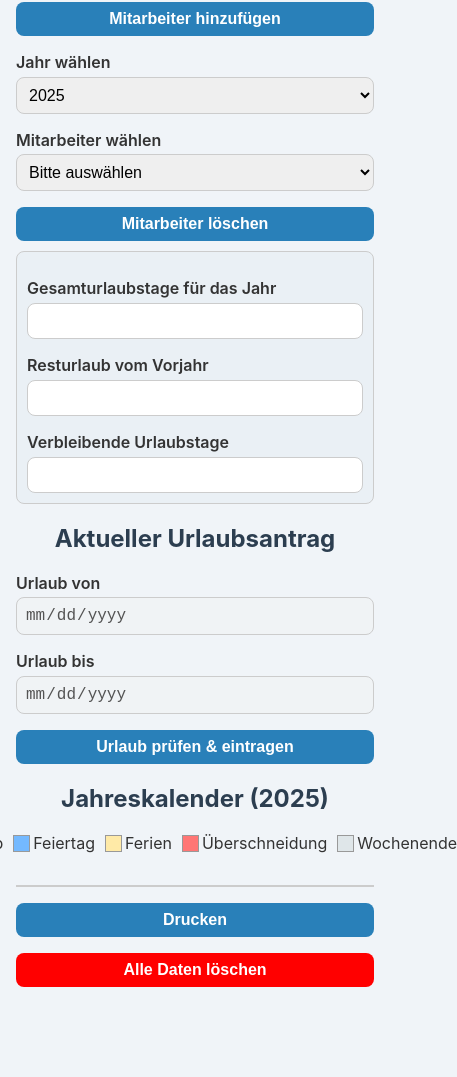
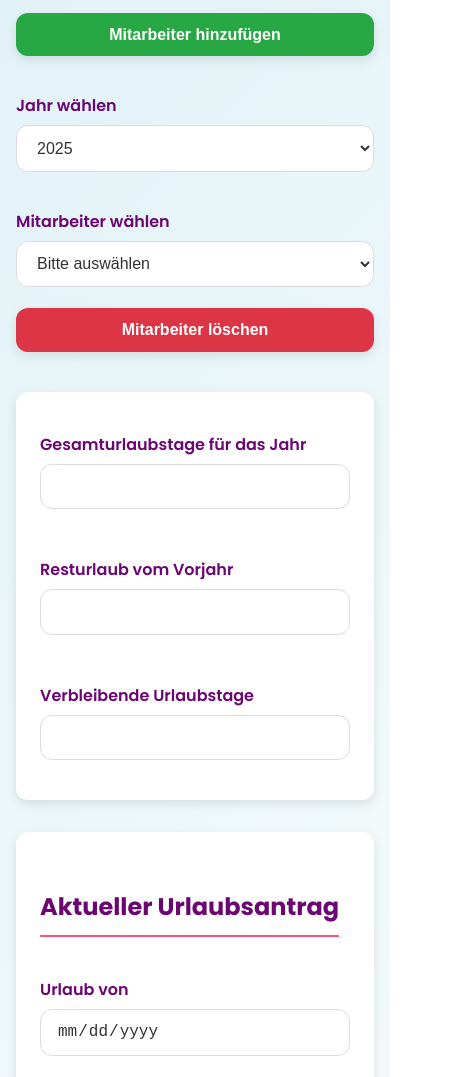
Before and after one commit to pfeifferliege/Urlaubsplaner-gesamt, a plain HTML site: page index.html in a window 390 px wide. Shown: the part 151-1228 px from the top of the page, 457 px wide, since content can reach past the window. Before the commit the page ends 1154 px from the top, so only its background shows below. Drawn offline with Linux system fonts and the light colour scheme.

Commit message:
Update index.html

```diff
--- a/index.html
+++ b/index.html
@@ -2,58 +2,359 @@
 <html lang="de">
 <head>
 <meta charset="UTF-8">
-<meta name="viewport" content="width=device-width, initial-scale=1">
-<title>Urlaubsplaner Taxi Pfeiffer</title>
+<meta name="viewport" content="width=device-width, initial-scale=1.0">
+<title>Urlaubsplaner Sachsen-Anhalt</title>
+<link href="https://fonts.googleapis.com/css2?family=Poppins:wght@300;400;600;700&display=swap" rel="stylesheet">
 <style>
-body { font-family:'Inter',sans-serif; max-width:1400px; margin:0 auto; background:#f0f4f8; padding:1rem; color:#333; }
-h1,h2 { text-align:center; color:#2c3e50; }
-label { display:block; margin-top:1rem; font-weight:600; }
-input, button, select { width:100%; box-sizing:border-box; padding:0.5rem; margin-top:0.3rem; border-radius:8px; border:1px solid #ccc; font-size:1rem; }
-button { margin-top:1rem; background-color:#2980b9; color:white; font-weight:bold; border:none; cursor:pointer; }
-button:hover { background-color:#1c5980; }
-#calendarContainer { overflow-x:auto; margin-top:2rem; border:1px solid #ccc; background:white; }
-table { border-collapse:collapse; width:max-content; border-radius:8px; overflow:hidden; }
-th,td { border:1px solid #999; padding:3px; text-align:center; font-size:0.7rem; min-width:22px; position:relative; }
-th.month-header { background:#dfe6e9; font-weight:bold; color:#2d3436; text-align:center; vertical-align: bottom; }
-th.week-header { background:#b2bec3; color:#2d3436; font-weight:bold; }
-th.user-header { vertical-align: bottom; padding-bottom: 5px; }
+  :root {
+    --primary-color: #6a0572; /* Dark Purple */
+    --secondary-color: #ab09a8; /* Lighter Purple */
+    --accent-color: #ff527b; /* Pink */
+    --text-color: #333;
+    --light-bg: #f7f3f9;
+    --dark-bg: #e0d9e4;
+    --white: #ffffff;
+    --shadow: 0 4px 12px rgba(0, 0, 0, 0.1);
+    --border-radius: 12px;
+  }
 
-.weekend { background-color:#dfe6e9; }
-.feiertag { background-color:#74b9ff; }
-.ferien { background-color:#ffeaa7; }
-.urlaub { background-color:#7bed9f !important; z-index:5; position:relative; }
-.ueberschreitung { background-color:#ff7675 !important; z-index:6; position:relative; }
-td:hover::after { content: attr(data-tooltip); position:absolute; bottom:100%; left:50%; transform:translateX(-50%); background:#333; color:#fff; padding:2px 5px; font-size:0.7rem; white-space:nowrap; border-radius:3px; z-index:9999; }
-.genehmigt { border:2px solid green; padding:5px; margin-top:10px; }
-.nicht-genehmigt { border:2px solid red; padding:5px; margin-top:10px; }
-#jahresplanBlock { padding:10px; border:1px solid #ccc; border-radius:8px; margin-top:10px; background:#eaf0f5; }
-.legend { display:flex; justify-content:center; gap:10px; margin-bottom:5px; }
-.legend div { display:flex; align-items:center; gap:3px; }
-.legend span { width:15px; height:15px; display:inline-block; border:1px solid #999; }
-.legend span.ueberschreitung { background-color: #ff7675; }
+  body {
+    font-family: 'Poppins', sans-serif;
+    max-width: 1400px;
+    margin: 0 auto;
+    background: linear-gradient(135deg, #e0f2f7 0%, #fefefe 100%);
+    padding: 1.5rem;
+    color: var(--text-color);
+    line-height: 1.6;
+  }
+
+  h1, h2 {
+    text-align: center;
+    color: var(--primary-color);
+    margin-bottom: 1.5rem;
+    font-weight: 700;
+  }
+
+  h1 {
+    font-size: 2.5rem;
+  }
+
+  h2 {
+    font-size: 1.8rem;
+    border-bottom: 2px solid var(--accent-color);
+    padding-bottom: 0.5rem;
+    display: inline-block;
+    margin-left: auto;
+    margin-right: auto;
+    margin-top: 2rem;
+  }
+
+  label {
+    display: block;
+    margin-top: 1rem;
+    font-weight: 600;
+    color: var(--primary-color);
+    margin-bottom: 0.4rem;
+  }
+
+  input[type="date"],
+  input[type="number"],
+  select,
+  button {
+    width: 100%;
+    box-sizing: border-box;
+    padding: 0.8rem 1rem;
+    margin-bottom: 0.5rem;
+    border-radius: var(--border-radius);
+    border: 1px solid var(--dark-bg);
+    font-size: 1rem;
+    background-color: var(--white);
+    color: var(--text-color);
+    transition: all 0.3s ease;
+  }
+
+  input[type="date"]:focus,
+  input[type="number"]:focus,
+  select:focus {
+    border-color: var(--accent-color);
+    box-shadow: 0 0 0 3px rgba(255, 82, 123, 0.2);
+    outline: none;
+  }
+
+  button {
+    margin-top: 1.5rem;
+    background-color: var(--secondary-color);
+    color: var(--white);
+    font-weight: bold;
+    border: none;
+    cursor: pointer;
+    box-shadow: var(--shadow);
+    transition: background-color 0.3s ease, transform 0.2s ease;
+  }
+
+  button:hover {
+    background-color: var(--primary-color);
+    transform: translateY(-2px);
+  }
+
+  button:disabled {
+    background-color: #ccc;
+    cursor: not-allowed;
+    box-shadow: none;
+    transform: none;
+  }
+
+  #addUserBtn {
+    background-color: #28a745; /* Green for add */
+  }
+  #addUserBtn:hover {
+    background-color: #218838;
+  }
+
+  #deleteUserBtn {
+    background-color: #dc3545; /* Red for delete */
+  }
+  #deleteUserBtn:hover {
+    background-color: #c82333;
+  }
+
+  #berechnenBtn {
+    background-color: #007bff; /* Blue for calculate */
+  }
+  #berechnenBtn:hover {
+    background-color: #0056b3;
+  }
+
+  #clearAllBtn {
+    background-color: #6c757d; /* Grey for clear all */
+    margin-top: 2rem;
+  }
+  #clearAllBtn:hover {
+    background-color: #5a6268;
+  }
+
+  #jahresplanBlock, #currentApplicationBlock {
+    background-color: var(--white);
+    padding: 1.5rem;
+    border-radius: var(--border-radius);
+    box-shadow: var(--shadow);
+    margin-top: 2rem;
+  }
+
+  #jahresplanBlock {
+    display: grid;
+    grid-template-columns: repeat(auto-fit, minmax(250px, 1fr));
+    gap: 1rem;
+  }
+  #jahresplanBlock div {
+    margin-bottom: 0.5rem;
+  }
+
+  #calendarContainer {
+    overflow-x: auto;
+    margin-top: 2rem;
+    background: var(--white);
+    border-radius: var(--border-radius);
+    box-shadow: var(--shadow);
+    padding: 1rem;
+  }
+
+  table {
+    border-collapse: collapse;
+    width: max-content;
+    border-radius: var(--border-radius);
+    overflow: hidden;
+  }
+
+  th, td {
+    border: 1px solid #e0e0e0;
+    padding: 8px 5px;
+    text-align: center;
+    font-size: 0.8rem;
+    min-width: 30px; /* Slightly wider for readability */
+    position: relative;
+    white-space: nowrap;
+  }
+
+  th.month-header {
+    background: #c39bd3; /* Lighter purple for month headers */
+    color: var(--white);
+    font-weight: 700;
+    text-transform: uppercase;
+  }
+
+  th.week-header {
+    background: #d7bde2; /* Even lighter purple for week headers */
+    color: var(--primary-color);
+    font-weight: 600;
+  }
+
+  th.user-header {
+    vertical-align: middle;
+    padding: 10px;
+    font-size: 1rem;
+  }
+
+  /* Calendar cell coloring */
+  .weekend { background-color: #f2e7f8; } /* Lightest purple */
+  .feiertag { background-color: #a7d9f7; } /* Light Blue */
+  .ferien { background-color: #f7e0a7; } /* Light Orange */
+  .urlaub { background-color: #92e6b7 !important; color: #333; } /* Light Green, !important to override other colors */
+  .ueberschreitung { background-color: #ff7675 !important; color: white; font-weight: bold; } /* Red */
+
+  td:hover::after {
+    content: attr(data-tooltip);
+    position: absolute;
+    bottom: 100%;
+    left: 50%;
+    transform: translateX(-50%);
+    background: rgba(0, 0, 0, 0.8);
+    color: #fff;
+    padding: 5px 8px;
+    font-size: 0.75rem;
+    white-space: nowrap;
+    border-radius: 5px;
+    z-index: 9999;
+    pointer-events: none; /* Allows click-through */
+    opacity: 0;
+    visibility: hidden;
+    transition: opacity 0.3s ease, visibility 0.3s ease;
+  }
+  td:hover::after {
+    opacity: 1;
+    visibility: visible;
+  }
+
+  .genehmigt {
+    border: 2px solid #28a745; /* Green border */
+    background-color: #e6ffe6; /* Light green background */
+    color: #28a745;
+    padding: 15px;
+    margin-top: 15px;
+    border-radius: var(--border-radius);
+    font-weight: 600;
+  }
+  .nicht-genehmigt {
+    border: 2px solid #dc3545; /* Red border */
+    background-color: #ffe6e6; /* Light red background */
+    color: #dc3545;
+    padding: 15px;
+    margin-top: 15px;
+    border-radius: var(--border-radius);
+    font-weight: 600;
+  }
+
+  .legend {
+    display: flex;
+    flex-wrap: wrap; /* Allow wrapping on smaller screens */
+    justify-content: center;
+    gap: 15px;
+    margin-bottom: 1rem;
+    margin-top: 1rem;
+    padding: 1rem;
+    background-color: var(--white);
+    border-radius: var(--border-radius);
+    box-shadow: var(--shadow);
+  }
+  .legend div {
+    display: flex;
+    align-items: center;
+    gap: 8px;
+    font-size: 0.9rem;
+    color: var(--text-color);
+  }
+  .legend span {
+    width: 20px;
+    height: 20px;
+    display: inline-block;
+    border: 1px solid #ccc;
+    border-radius: 4px;
+  }
+  .legend span.ueberschreitung {
+    background-color: #ff7675;
+    border: none;
+  }
+
+  #userControls {
+    display: flex;
+    gap: 1rem;
+    margin-top: 1.5rem;
+    margin-bottom: 1rem;
+    flex-wrap: wrap;
+    justify-content: center;
+  }
+  #userControls > div {
+    flex-grow: 1;
+    min-width: 200px;
+  }
+  #userControls button {
+    margin-top: 0;
+    width: auto;
+    flex-grow: 1;
+    padding: 0.8rem 1.5rem;
+  }
+
+  @media (max-width: 768px) {
+    body {
+      padding: 1rem;
+    }
+    h1 {
+      font-size: 2rem;
+    }
+    h2 {
+      font-size: 1.5rem;
+    }
+    #userControls {
+      flex-direction: column;
+      gap: 0.8rem;
+    }
+    #userControls button {
+      width: 100%;
+    }
+    #jahresplanBlock {
+      grid-template-columns: 1fr;
+    }
+    .legend {
+      flex-direction: column;
+      align-items: flex-start;
+      gap: 10px;
+    }
+  }
+
 </style>
 </head>
 <body>
-<h1>Urlaubsplaner Taxi Pfeiffer</h1>
+<h1>Urlaubsplaner Sachsen-Anhalt</h1>
 
+<div id="userControls">
   <button id="addUserBtn">Mitarbeiter hinzufügen</button>
-
+  <div>
     <label for="yearSelect">Jahr wählen</label>
     <select id="yearSelect"></select>
-
+  </div>
+  <div>
     <label for="userSelect">Mitarbeiter wählen</label>
     <select id="userSelect"><option value="">Bitte auswählen</option></select>
+  </div>
   <button id="deleteUserBtn">Mitarbeiter löschen</button>
+</div>
 
 <div id="jahresplanBlock">
+  <div>
     <label for="gesamtInput">Gesamturlaubstage für das Jahr</label>
     <input type="number" id="gesamtInput" />
+  </div>
+  <div>
     <label for="restInput">Resturlaub vom Vorjahr</label>
     <input type="number" id="restInput" readonly />
+  </div>
+  <div>
     <label for="verbleibendInput">Verbleibende Urlaubstage</label>
     <input type="number" id="verbleibendInput" readonly />
   </div>
+</div>
 
+<div id="currentApplicationBlock">
   <h2>Aktueller Urlaubsantrag</h2>
   <label for="urlaubVonInput">Urlaub von</label>
   <input type="date" id="urlaubVonInput" disabled />
@@ -61,22 +362,26 @@ td:hover::after { content: attr(data-tooltip); position:absolute; bottom:100%; l
   <input type="date" id="urlaubBisInput" disabled />
   <button id="berechnenBtn" disabled>Urlaub prüfen & eintragen</button>
   <div id="genehmigungHinweis"></div>
+</div>
+
 
 <h2>Jahreskalender <span id="currentYearLabel"></span></h2>
 <div class="legend">
-  <div><span class="urlaub"></span> Urlaub</div>
-  <div><span class="feiertag"></span> Feiertag</div>
-  <div><span class="ferien"></span> Ferien</div>
+  <div><span style="background-color: #92e6b7;"></span> Urlaub</div>
+  <div><span style="background-color: #a7d9f7;"></span> Feiertag</div>
+  <div><span style="background-color: #f7e0a7;"></span> Ferien</div>
   <div><span class="ueberschreitung"></span> Überschneidung</div>
-  <div><span class="weekend"></span> Wochenende</div>
+  <div><span style="background-color: #f2e7f8;"></span> Wochenende</div>
 </div>
 
 <div id="calendarContainer">
   <table id="calendarTable"></table>
 </div>
 
+<div style="text-align: center; margin-top: 3rem;">
   <button onclick="window.print()">Drucken</button>
-<button id="clearAllBtn" style="background-color:red;">Alle Daten löschen</button>
+  <button id="clearAllBtn">Alle Daten löschen</button>
+</div>
 
 <script>
 const $ = id => document.getElementById(id);
@@ -361,6 +666,7 @@ $("userSelect").addEventListener("change",()=>{
   currentUserId=$("userSelect").value;
   currentUserId ? enableFields() : disableFields();
   updateUrlaubsfelder();
+  renderCalendar(); // Rerender, um ggf. Überschneidungen zu aktualisieren
 });
 
 $("addUserBtn").addEventListener("click",()=>{
@@ -376,6 +682,12 @@ $("addUserBtn").addEventListener("click",()=>{
   users.push(newUser);
   saveUsers();
   drawUserList();
+  // Setzt den neuen Benutzer automatisch als ausgewählt
+  $("userSelect").value = id;
+  currentUserId = id;
+  enableFields();
+  updateUrlaubsfelder();
+  renderCalendar();
 });
 
 $("deleteUserBtn").addEventListener("click",()=>{
@@ -423,7 +735,7 @@ $("berechnenBtn").addEventListener("click",()=>{
       return;
   }
 
-  // 2. Prüfung: Überschneidung (3 andere Kollegen bereits gleichzeitig in Urlaub)
+  // 2. Prüfung: Überschneidung (Maximal 3 andere Kollegen gleichzeitig in Urlaub)
   let genehmigt=true;
   const s = new Date(v + 'T00:00:00'), e = new Date(b + 'T00:00:00');
 
@@ -472,5 +784,4 @@ drawUserList();
 renderCalendar();
 </script>
 </body>
-
 </html>
```
Lines whose indentation alone changed are shown as unchanged.
